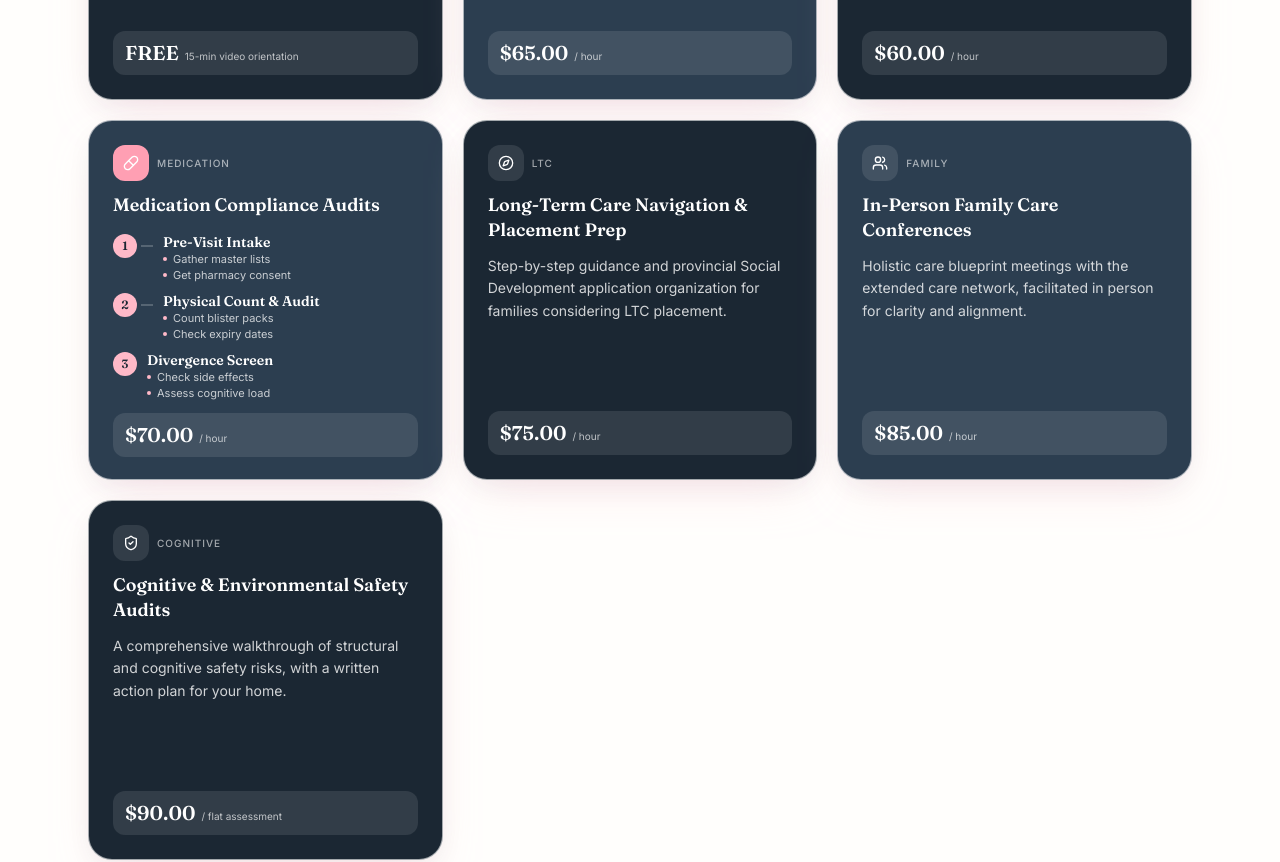
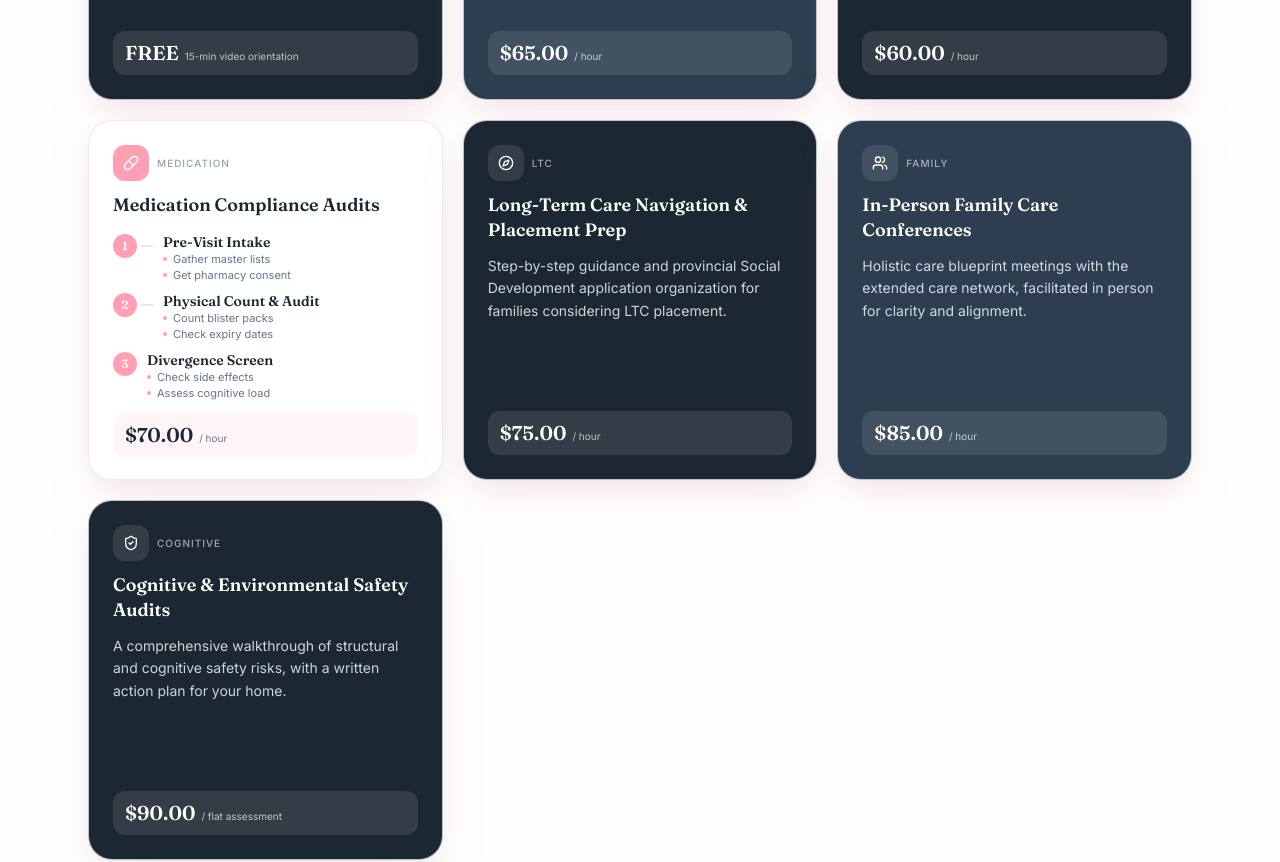
Before and after one commit to hamaouic/nursesinc, a React (Vite) app: page /services in a window 1280 px wide. Shown: the part 860-1722 px from the top of the page. Built offline with nearby package versions, Linux system fonts and the light colour scheme.

Commit message:
Card back: white backdrop with process on hover

```diff
--- a/src/components/ServicesBoard.tsx
+++ b/src/components/ServicesBoard.tsx
@@ -178,8 +178,8 @@ function ServiceCard({ service, index }: { service: Service; index: number }) {
         {/* BACK */}
         <div
           className={cn(
-            'flip-card-face flex flex-col gap-3 overflow-y-auto border border-white/60 p-6 shadow-glow backdrop-blur',
-            service.accent === 'blush' ? 'bg-ink-500' : 'bg-ink-700',
+            'flip-card-face flex flex-col gap-3 overflow-y-auto border border-ink-100/80 p-6 shadow-glow backdrop-blur',
+            service.process ? 'bg-white' : service.accent === 'blush' ? 'bg-ink-500' : 'bg-ink-700',
           )}
         >
           {service.process ? (
@@ -193,11 +193,11 @@ function ServiceCard({ service, index }: { service: Service; index: number }) {
                 >
                   <Icon className="h-4 w-4" />
                 </span>
-                <span className="text-[10px] font-medium uppercase tracking-widest text-white/60">
+                <span className="text-[10px] font-medium uppercase tracking-widest text-ink-300">
                   {service.id.split('-')[0]}
                 </span>
               </div>
-              <h3 className="font-display text-lg font-semibold leading-snug text-white">
+              <h3 className="font-display text-lg font-semibold leading-snug text-ink-700">
                 {service.title}
               </h3>
 
@@ -207,30 +207,30 @@ function ServiceCard({ service, index }: { service: Service; index: number }) {
                     <span className="flex shrink-0 items-center gap-1">
                       <span
                         className={cn(
-                          'grid h-6 w-6 shrink-0 place-items-center rounded-full font-display text-xs font-semibold text-ink-700 shadow-soft',
-                          service.accent === 'blush' ? 'bg-blush-300' : 'bg-mint-300',
+                          'grid h-6 w-6 shrink-0 place-items-center rounded-full font-display text-xs font-semibold text-white shadow-soft',
+                          service.accent === 'blush' ? 'bg-blush-400' : 'bg-mint-400',
                         )}
                       >
                         {p.step}
                       </span>
                       {idx < (service.process?.length ?? 0) - 1 && (
-                        <span className="block h-0.5 w-3 bg-white/20" />
+                        <span className="block h-0.5 w-3 bg-ink-100" />
                       )}
                     </span>
                     <div className="flex-1">
-                      <p className="font-display text-sm font-semibold leading-tight text-white">
+                      <p className="font-display text-sm font-semibold leading-tight text-ink-700">
                         {p.title}
                       </p>
                       <ul className="mt-0.5 space-y-0.5">
                         {p.bullets.map((b) => (
                           <li
                             key={b}
-                            className="flex items-start gap-1.5 text-[11px] leading-tight text-white/75"
+                            className="flex items-start gap-1.5 text-[11px] leading-tight text-ink-400"
                           >
                             <span
                               className={cn(
                                 'mt-1 inline-block h-1 w-1 shrink-0 rounded-full',
-                                service.accent === 'blush' ? 'bg-blush-300' : 'bg-mint-300',
+                                service.accent === 'blush' ? 'bg-blush-400' : 'bg-mint-400',
                               )}
                             />
                             {b}
@@ -242,11 +242,11 @@ function ServiceCard({ service, index }: { service: Service; index: number }) {
                 ))}
               </div>
 
-              <div className="mt-auto flex items-baseline gap-1.5 rounded-xl bg-white/10 px-3 py-2 text-white">
+              <div className="mt-auto flex items-baseline gap-1.5 rounded-xl bg-blush-50 px-3 py-2 text-ink-700">
                 <span className="font-display text-xl font-semibold">
                   {service.rate}
                 </span>
-                <span className="text-[10px] text-white/70">{service.unit}</span>
+                <span className="text-[10px] text-ink-400">{service.unit}</span>
               </div>
             </>
           ) : (
```
